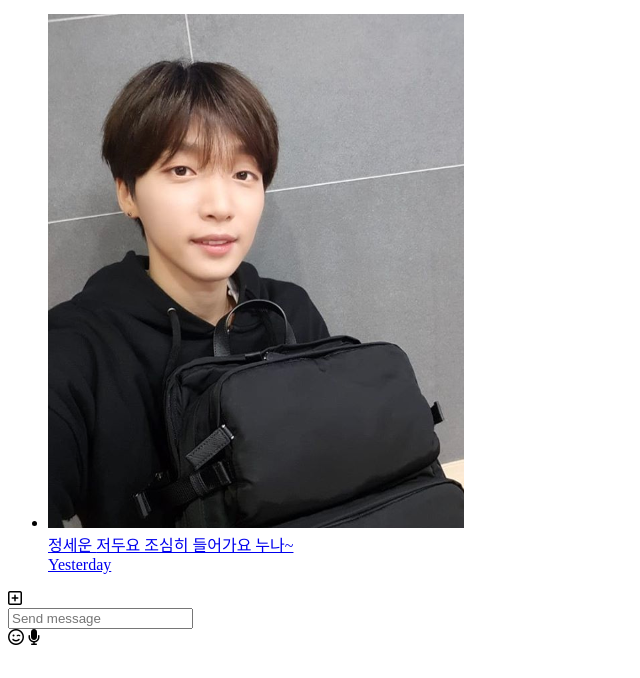
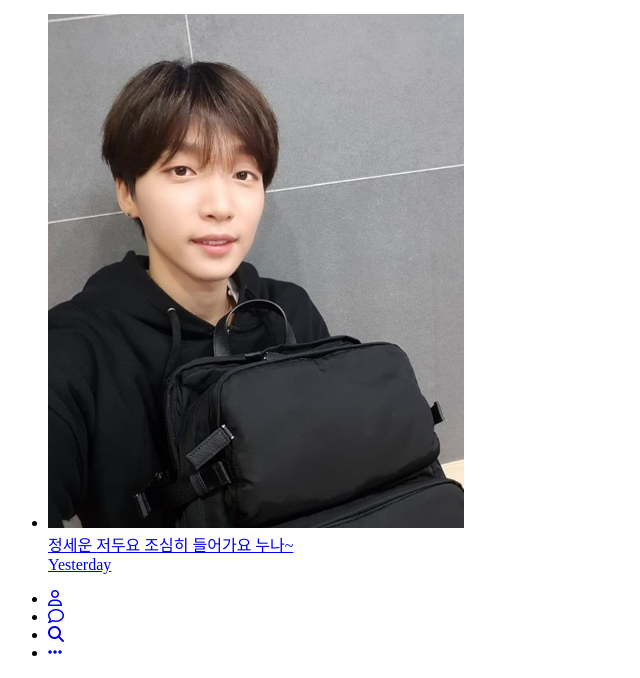
Before and after one commit to rimuuu/kakao-clone, a plain HTML site: page index.html in a window 1280 px wide. Shown: the part 144-822 px from the top of the page, without its empty margins (0-640 px from the left). Before the commit the page ends 800 px from the top, so only its background shows below. Drawn offline with Linux system fonts and the light colour scheme.

Commit message:
Modified an error

```diff
--- a/index.html
+++ b/index.html
@@ -60,23 +60,31 @@
       </ul>
     </main>
 
-    <div class="chat__write">
-      <div class="chat__write-column">
-        <i class="far fa-plus-square"></i>
-      </div>
-      <div class="chat__write-column">
-        <input type="text" placeholder="Send message" class="chat__write-input">
-      </div>
-      <div class="chat__write-column">
-        <span class="chat__write-icon">
-          <i class="far fa-smile-wink"></i>
-        </span>
-        <span class="chat__write-icon">
-          <i class="fas fa-microphone"></i>
-        </span>
-      </div>
+    <nav class="nav">
+      <ul class="nav_list">
+        <li class="nav__list-item">
+          <a href="friends.html" class="nav__list-link">
+            <i class="far fa-user"></i>
+          </a>
+        </li>
 
+        <li class="nav__list-item">
+          <a href="index.html" class="nav__list-link">
+            <i class="far fa-comment"></i>
+          </a>
+        </li>
+        <li class="nav__list-item">
+          <a href="find.html" class="nav__list-link">
+            <i class="fas fa-search"></i>
+          </a>
+        </li>
+        <li class="nav__list-item">
+          <a href="more.html" class="nav__list-link">
+            <i class="fas fa-ellipsis-h"></i>
+          </a>
+        </li>
+      </ul>
+    </nav>
 
-    </div>
   </body>
 </html>
```
Also changed, not shown: chat.html (+21 -0 lines).
